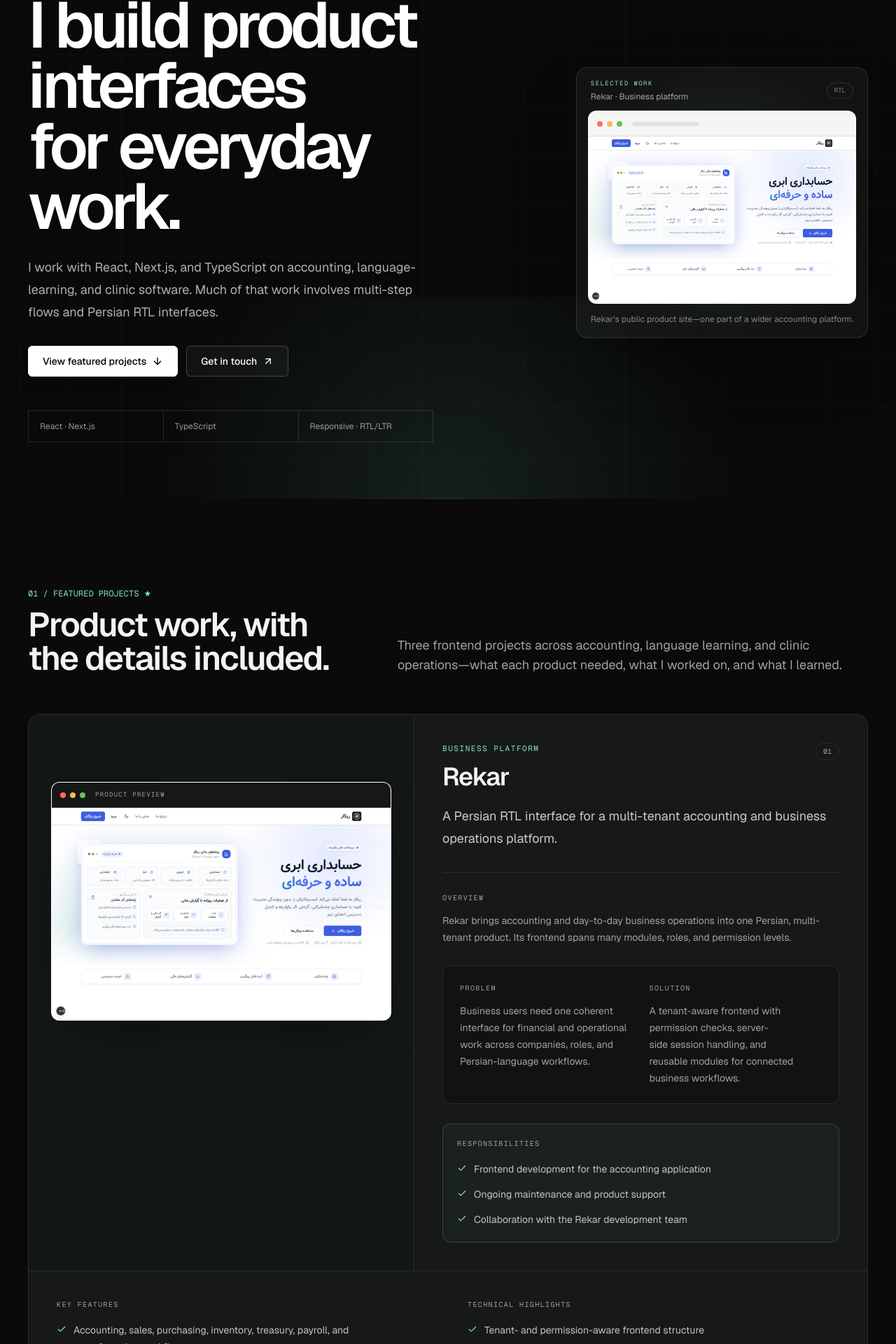
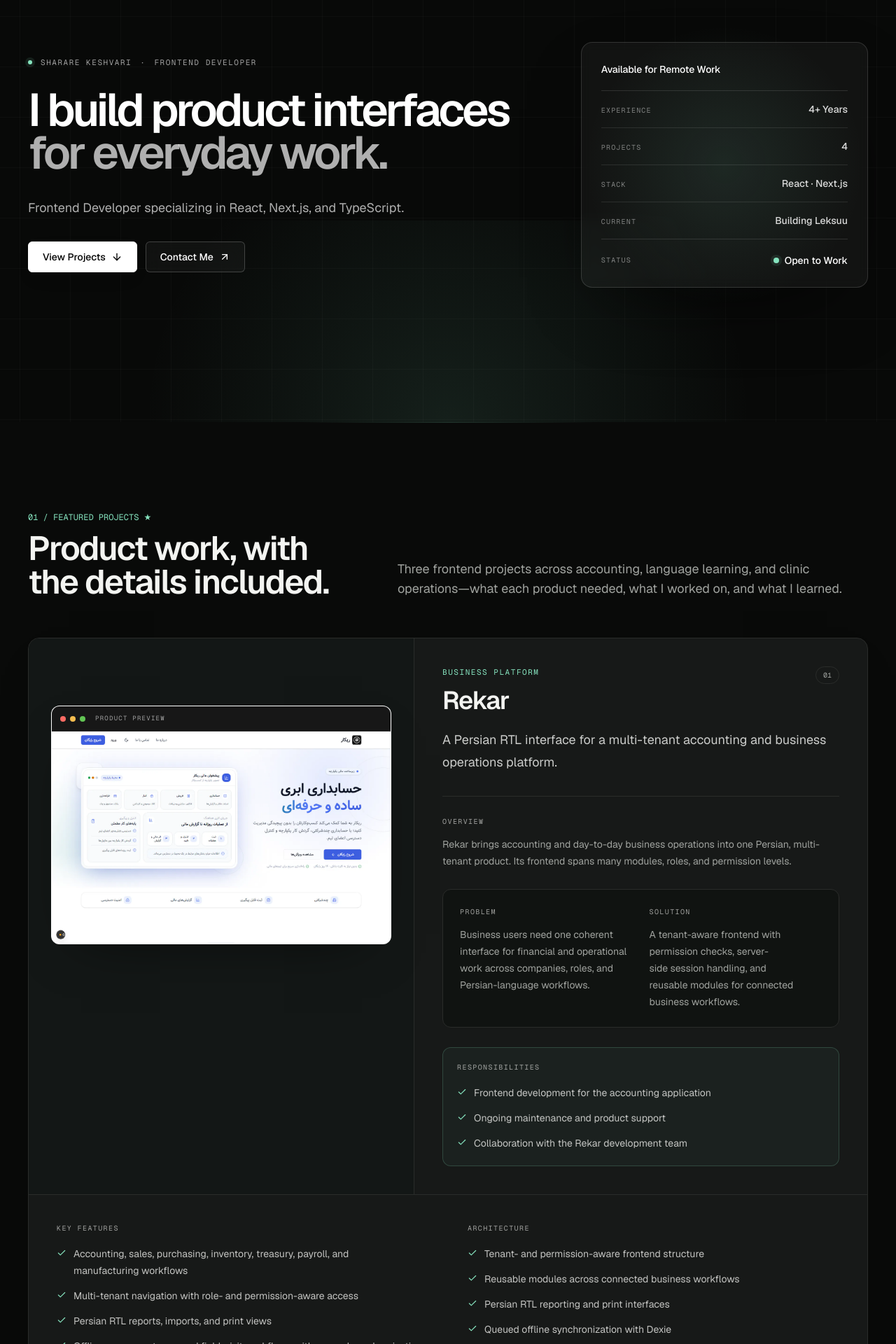
Before and after one commit to shararekeshvari/shararekeshvari.github.io, a Next.js app: page / in a window 1280 px wide. Shown: the part 197-2117 px from the top of the page at 70% size. Built offline with nearby package versions, Linux system fonts and the light colour scheme; no server answers.

Commit message:
Polish portfolio recruiter experience

```diff
--- a/src/app/globals.css
+++ b/src/app/globals.css
@@ -172,7 +172,7 @@
   background-size: 72px 72px;
 }
 
-.hero-product-frame::before {
+.hero-summary-card::before {
   position: absolute;
   inset: -1.5rem;
   z-index: -1;
@@ -194,6 +194,18 @@
   background: linear-gradient(90deg, transparent, var(--accent), transparent);
   content: "";
   opacity: 0.2;
+}
+
+.experience-timeline::before {
+  position: absolute;
+  inset: 2.5rem auto 2.5rem 0.21875rem;
+  width: 1px;
+  background: var(--border);
+  content: "";
+}
+
+.hero-summary-row {
+  transition: padding 220ms cubic-bezier(0.22, 1, 0.36, 1);
 }
 
 .skill-card,
@@ -243,6 +255,10 @@
   .skill-card:hover,
   .experience-row:hover {
     background: color-mix(in srgb, var(--surface-raised) 78%, transparent);
+  }
+
+  .hero-summary-row:hover {
+    padding-inline: 0.25rem;
   }
 
   .theme-icon:hover {
--- a/src/components/project-card.tsx
+++ b/src/components/project-card.tsx
@@ -129,8 +129,8 @@
           <CaseStudySection id={`${project.id}-features`} label="Key features">
             <DetailList items={project.features} />
           </CaseStudySection>
-          <CaseStudySection id={`${project.id}-technical-highlights`} label="Technical highlights">
-            <DetailList items={project.technicalHighlights} />
+          <CaseStudySection id={`${project.id}-architecture`} label="Architecture">
+            <DetailList items={project.architecture} />
           </CaseStudySection>
         </div>
 
@@ -151,9 +151,9 @@
           </CaseStudySection>
         </div>
 
-        <div className="mt-8 flex flex-col gap-6 border-t border-border pt-7 lg:flex-row lg:items-end lg:justify-between">
-          <div>
-            <p className="case-study-label">Stack</p>
+        <div className="mt-8 grid gap-6 border-t border-border pt-7 lg:grid-cols-[minmax(0,1.2fr)_minmax(18rem,0.8fr)]">
+          <section aria-labelledby={`${project.id}-tech-stack`}>
+            <h4 id={`${project.id}-tech-stack`} className="case-study-label">Tech stack</h4>
             <ul className="mt-3 flex flex-wrap gap-2" aria-label={`${project.title} technologies`}>
               {project.tech.map((item) => (
                 <li key={item} className="rounded-md border border-border bg-background/45 px-2.5 py-1 font-mono text-[11px] text-muted">
@@ -161,11 +161,14 @@
                 </li>
               ))}
             </ul>
-          </div>
+          </section>
 
-          <div className="flex flex-wrap items-center gap-x-4 gap-y-3">
+          <div className="grid gap-px overflow-hidden rounded-lg border border-border bg-border sm:grid-cols-2 lg:grid-cols-1 xl:grid-cols-2">
+            <section aria-labelledby={`${project.id}-live-demo`} className="bg-surface-raised p-4">
+              <h4 id={`${project.id}-live-demo`} className="case-study-label">Live demo</h4>
+              <div className="mt-3">
                 {project.liveUrl && project.liveLabel ? (
-              <a href={project.liveUrl} target="_blank" rel="noopener noreferrer" className={buttonVariants({ variant: "secondary" })}>
+                  <a href={project.liveUrl} target="_blank" rel="noopener noreferrer" className={buttonVariants({ variant: "ghost" })}>
                     {project.liveLabel}
                     <ArrowUpRight aria-hidden="true" size={16} />
                     <span className="sr-only"> (opens in a new tab)</span>
@@ -176,7 +179,12 @@
                     {project.liveNote}
                   </span>
                 )}
+              </div>
+            </section>
 
+            <section aria-labelledby={`${project.id}-github`} className="bg-surface-raised p-4">
+              <h4 id={`${project.id}-github`} className="case-study-label">GitHub</h4>
+              <div className="mt-3">
                 {project.sourceUrl ? (
                   <a href={project.sourceUrl} target="_blank" rel="noopener noreferrer" className={buttonVariants({ variant: "ghost" })}>
                     <Code2 aria-hidden="true" size={16} />
@@ -190,6 +198,8 @@
                   </span>
                 )}
               </div>
+            </section>
+          </div>
         </div>
       </div>
     </article>
--- a/src/components/sections/about-section.tsx
+++ b/src/components/sections/about-section.tsx
@@ -7,19 +7,24 @@
 
 const workingNotes = [
   {
-    title: "The work I’m drawn to",
+    title: "Start with the task",
     description:
-      "Products people return to often, especially when a clearer interface can make a complicated task easier to follow.",
+      "I look at what someone is trying to finish, the steps involved, and the states that could interrupt them before I think about components.",
   },
   {
-    title: "How I approach it",
+    title: "Build for change",
     description:
-      "I break a workflow into states and reusable patterns, then check the details across screen sizes and text directions.",
+      "I use reusable patterns to keep a product consistent as features grow, then test the details across screen sizes and text directions.",
   },
   {
-    title: "The team I’m looking for",
+    title: "Work in context",
     description:
-      "A product team where I can contribute to real work, learn from experienced engineers, and keep strengthening my frontend fundamentals.",
+      "I value the context that comes from working with a development team across delivery, maintenance, and product support.",
+  },
+  {
+    title: "Why frontend",
+    description:
+      "I enjoy the point where structure becomes something useful: clear feedback, predictable behavior, and an interface people can rely on.",
   },
 ] as const;
 
@@ -35,7 +40,7 @@
           <SectionHeading
             id="about-heading"
             index="04 / ABOUT"
-            title="A little more about how I work."
+            title="How I think about the work."
           />
         </Reveal>
 
@@ -55,21 +60,27 @@
           <Reveal delay={0.06}>
             <div className="max-w-3xl space-y-6 text-lg leading-8 text-foreground/84 sm:text-xl sm:leading-9">
               <p>
-                I’m a Frontend Developer and Information Technology student. I learned
-                the work inside a product team: first as an intern at Rekar, then as a
-                member of its software development team.
+                I’m a Frontend Developer and Information Technology student. I started
+                at Rekar as an intern and moved into the software development team,
+                where most of my learning has happened inside products people use for
+                day-to-day work.
               </p>
               <p className="text-muted">
-                Most of my experience has been with products that have a lot of moving
-                parts—roles, permissions, multi-step flows, and both RTL and LTR layouts.
-                I like finding a structure that makes those interfaces easier to use and
-                easier to maintain.
+                I tend to start with the workflow, not the component. I look at what the
+                user is trying to finish, what can go wrong along the way, and what must
+                stay clear when the screen gets smaller or the interface changes
+                direction.
+              </p>
+              <p className="text-muted">
+                I’m looking for a product team where I can contribute to real work,
+                learn from experienced engineers, and keep building stronger frontend
+                judgment.
               </p>
             </div>
           </Reveal>
         </div>
 
-        <div className="mt-16 grid border-l border-t border-border md:grid-cols-3">
+        <div className="mt-16 grid border-l border-t border-border sm:grid-cols-2 lg:grid-cols-4">
           {workingNotes.map((note, index) => (
             <Reveal key={note.title} className="h-full" delay={index * 0.05}>
               <article className="h-full border-b border-r border-border p-6 sm:p-7">
--- a/src/components/sections/experience-section.tsx
+++ b/src/components/sections/experience-section.tsx
@@ -22,13 +22,13 @@
           />
         </Reveal>
 
-        <div className="mt-14 border-t border-border">
+        <div className="experience-timeline relative mt-14 border-t border-border">
           {experiences.map((item, index) => (
             <Reveal key={`${item.company}-${item.startDate}`} delay={index * 0.04}>
               <article className="experience-row grid gap-7 border-b border-border py-8 md:grid-cols-[0.8fr_1.4fr] md:gap-12 md:py-10">
                 <div className="flex gap-4">
                   <span
-                    className="mt-2 size-2 shrink-0 rounded-full bg-accent ring-4 ring-accent/12"
+                    className="experience-dot relative z-10 mt-2 size-2 shrink-0 rounded-full bg-accent ring-4 ring-background"
                     aria-hidden="true"
                   />
                   <div>
--- a/src/components/sections/hero-section.tsx
+++ b/src/components/sections/hero-section.tsx
@@ -1,14 +1,17 @@
 import { ArrowDown, ArrowUpRight } from "lucide-react";
-import Image from "next/image";
 import Link from "next/link";
 
 import { Reveal } from "@/components/reveal";
 import { buttonVariants } from "@/components/ui/button";
 import { Container } from "@/components/ui/container";
-import { projects } from "@/data/portfolio";
 import { cn } from "@/lib/utils";
 
-const featuredProject = projects[0];
+const professionalSummary = [
+  { label: "Experience", value: "4+ Years" },
+  { label: "Projects", value: "4" },
+  { label: "Stack", value: "React · Next.js" },
+  { label: "Current", value: "Building Leksuu" },
+] as const;
 
 export function HeroSection() {
   return (
@@ -22,26 +25,28 @@
         aria-hidden="true"
       />
 
-      <Container className="relative grid items-center gap-14 pb-16 pt-32 lg:grid-cols-[minmax(0,1.02fr)_minmax(28rem,0.98fr)] lg:gap-16 lg:pb-20 lg:pt-36">
+      <Container className="relative grid items-center gap-14 pb-16 pt-32 lg:pb-20 lg:pt-36 xl:grid-cols-[minmax(0,1.15fr)_minmax(22rem,0.65fr)] xl:gap-16">
         <div className="max-w-3xl">
           <Reveal initiallyVisible>
             <p className="mb-7 flex items-center gap-3 font-mono text-[11px] uppercase tracking-[0.14em] text-white/62">
-              <span className="size-1.5 rounded-full bg-[#86e4bf] shadow-[0_0_0_4px_rgba(134,228,191,0.1)]" aria-hidden="true" />
-              Sharare Keshvari · Frontend Developer
+              <span
+                className="size-1.5 rounded-full bg-[#86e4bf] shadow-[0_0_0_4px_rgba(134,228,191,0.1)]"
+                aria-hidden="true"
+              />
+              Sharare Keshvari <span aria-hidden="true">·</span> Frontend Developer
             </p>
             <h1
               id="hero-heading"
-              className="max-w-3xl text-[clamp(3.35rem,7.2vw,6.8rem)] font-semibold leading-[0.94] tracking-[-0.058em] text-balance"
+              className="max-w-4xl text-[clamp(3.25rem,5.7vw,4.1rem)] font-semibold leading-[0.94] tracking-[-0.058em] text-balance"
             >
-              I build product interfaces for everyday work.
+              I build product interfaces
+              <span className="block text-white/68">for everyday work.</span>
             </h1>
           </Reveal>
 
           <Reveal initiallyVisible>
-            <p className="mt-7 max-w-2xl text-base leading-7 text-white/68 sm:text-lg sm:leading-8">
-              I work with React, Next.js, and TypeScript on accounting,
-              language-learning, and clinic software. Much of that work involves
-              multi-step flows and Persian RTL interfaces.
+            <p className="mt-8 max-w-xl text-base leading-7 text-white/68 sm:text-lg sm:leading-8">
+              Frontend Developer specializing in React, Next.js, and TypeScript.
             </p>
           </Reveal>
 
@@ -53,7 +58,7 @@
                 "border-white bg-white text-black hover:bg-white/88",
               )}
             >
-              View featured projects
+              View Projects
               <ArrowDown aria-hidden="true" size={16} />
             </Link>
             <Link
@@ -63,58 +68,50 @@
                 "border-white/20 bg-white/[0.04] text-white hover:border-white/40 hover:bg-white/[0.08]",
               )}
             >
-              Get in touch
+              Contact Me
               <ArrowUpRight aria-hidden="true" size={16} />
             </Link>
           </Reveal>
-
-          <Reveal initiallyVisible className="mt-12">
-            <ul className="grid max-w-2xl grid-cols-2 border-l border-t border-white/12 text-xs text-white/58 sm:grid-cols-3">
-              <li className="border-b border-r border-white/12 px-4 py-3.5">React · Next.js</li>
-              <li className="border-b border-r border-white/12 px-4 py-3.5">TypeScript</li>
-              <li className="col-span-2 border-b border-r border-white/12 px-4 py-3.5 sm:col-span-1">
-                Responsive · RTL/LTR
-              </li>
-            </ul>
-          </Reveal>
         </div>
 
-        <Reveal initiallyVisible className="relative lg:justify-self-end">
-          <div className="hero-product-frame relative mx-auto max-w-xl rounded-2xl border border-white/12 bg-white/[0.045] p-3 shadow-[0_40px_120px_-55px_rgba(0,0,0,0.95)] backdrop-blur-sm sm:p-4">
-            <div className="mb-3 flex items-center justify-between px-1">
-              <div>
-                <p className="font-mono text-[9px] uppercase tracking-[0.16em] text-[#86e4bf]">
-                  Selected work
-                </p>
-                <p className="mt-1 text-xs text-white/62">{featuredProject.title} · {featuredProject.category}</p>
-              </div>
-              <span className="rounded-full border border-white/12 px-2.5 py-1 font-mono text-[9px] text-white/48">
-                RTL
+        <Reveal initiallyVisible className="relative w-full max-w-xl xl:justify-self-end">
+          <aside
+            aria-label="Professional summary"
+            className="hero-summary-card relative rounded-2xl border border-white/14 bg-white/[0.045] p-5 shadow-[0_40px_120px_-55px_rgba(0,0,0,0.95)] backdrop-blur-sm sm:p-7"
+          >
+            <div className="border-b border-white/12 pb-5">
+              <p className="text-sm font-medium tracking-[-0.01em] text-white">
+                Available for Remote Work
+              </p>
+            </div>
+
+            <dl className="divide-y divide-white/10">
+              {professionalSummary.map((item) => (
+                <div
+                  key={item.label}
+                  className="hero-summary-row grid grid-cols-[minmax(6rem,0.72fr)_minmax(0,1fr)] items-baseline gap-4 py-4"
+                >
+                  <dt className="font-mono text-[10px] uppercase tracking-[0.12em] text-white/46">
+                    {item.label}
+                  </dt>
+                  <dd className="text-right text-sm font-medium text-white/84">{item.value}</dd>
+                </div>
+              ))}
+            </dl>
+
+            <div className="flex items-center justify-between gap-4 border-t border-white/12 pt-5">
+              <span className="font-mono text-[10px] uppercase tracking-[0.12em] text-white/46">
+                Status
+              </span>
+              <span className="inline-flex items-center gap-2 text-sm font-medium text-white">
+                <span
+                  className="size-2 rounded-full bg-[#86e4bf] shadow-[0_0_0_4px_rgba(134,228,191,0.1)]"
+                  aria-hidden="true"
+                />
+                Open to Work
               </span>
             </div>
-            <div className="overflow-hidden rounded-xl border border-white/10 bg-white">
-              <div className="flex h-9 items-center gap-1.5 border-b border-black/10 bg-neutral-100 px-3">
-                <span className="size-2 rounded-full bg-[#ff6b64]" aria-hidden="true" />
-                <span className="size-2 rounded-full bg-[#f6bd4f]" aria-hidden="true" />
-                <span className="size-2 rounded-full bg-[#62c554]" aria-hidden="true" />
-                <span className="ml-2 h-1.5 w-24 rounded-full bg-black/8" aria-hidden="true" />
-              </div>
-              <div className="relative aspect-[8/5] overflow-hidden bg-white">
-                <Image
-                  src={featuredProject.image}
-                  alt={featuredProject.imageAlt}
-                  fill
-                  priority
-                  fetchPriority="high"
-                  sizes="(min-width: 1280px) 520px, (min-width: 1024px) 42vw, calc(100vw - 3.5rem)"
-                  className="object-contain"
-                />
-              </div>
-            </div>
-            <p className="px-1 pt-3 text-xs leading-5 text-white/48">
-              Rekar’s public product site—one part of a wider accounting platform.
-            </p>
-          </div>
+          </aside>
         </Reveal>
       </Container>
     </section>
--- a/src/components/sections/skills-section.tsx
+++ b/src/components/sections/skills-section.tsx
@@ -16,7 +16,7 @@
             id="skills-heading"
             index="03 / SKILLS"
             title="How I build frontend products."
-            description="Grouped by the work they help me do—not by a long list of logos."
+            description="Six areas that describe the work I can take on and the tools I use to do it."
           />
         </Reveal>
 
@@ -28,7 +28,7 @@
                   <span className={`skill-dot skill-dot-${group.tone}`} aria-hidden="true" />
                   <h3 className="text-base font-semibold tracking-tight">{group.title}</h3>
                 </div>
-                <p className="mt-4 min-h-12 text-sm leading-6 text-muted">{group.description}</p>
+                <p className="mt-4 min-h-12 text-sm leading-6 text-muted">{group.capability}</p>
                 <ul className="mt-6 flex flex-wrap gap-2" aria-label={`${group.title} skills`}>
                   {group.skills.map((skill) => (
                     <li
--- a/src/data/portfolio.ts
+++ b/src/data/portfolio.ts
@@ -11,37 +11,37 @@
 export const skillGroups = [
   {
     title: "Languages & foundations",
-    description: "The browser fundamentals I rely on before reaching for a library.",
+    capability: "The browser fundamentals I rely on before reaching for a library.",
     skills: ["JavaScript", "TypeScript", "HTML5", "CSS3"],
     tone: "blue",
   },
   {
     title: "React applications",
-    description: "Reusable components and practical state handling for maintainable product UI.",
+    capability: "Reusable components and practical state handling for maintainable product UI.",
     skills: ["React", "Next.js", "React Query", "Reusable Components"],
     tone: "mint",
   },
   {
     title: "Interface engineering",
-    description: "Responsive UI and component primitives that work across RTL and LTR layouts.",
+    capability: "Responsive UI and component primitives that work across RTL and LTR layouts.",
     skills: ["Tailwind CSS", "Responsive Design", "Radix UI", "Shadcn UI", "RTL/LTR Interfaces"],
     tone: "amber",
   },
   {
     title: "Data & integration",
-    description: "Connecting screens to APIs, live updates, validation, and offline-aware data.",
+    capability: "Connecting screens to APIs, live updates, validation, and offline-aware data.",
     skills: ["REST APIs", "Axios", "WebSocket", "Zod", "Dexie"],
     tone: "coral",
   },
   {
     title: "Services & localization",
-    description: "Authentication, backend services, and locale-aware routing in product interfaces.",
+    capability: "Authentication, backend services, and locale-aware routing in product interfaces.",
     skills: ["Clerk", "Convex", "next-intl"],
     tone: "violet",
   },
   {
     title: "Design & collaboration",
-    description: "The tools I use to move from design context to reviewed, maintainable code.",
+    capability: "The tools I use to move from design context to reviewed, maintainable code.",
     skills: ["Figma", "Git", "GitHub"],
     tone: "blue",
   },
@@ -101,8 +101,8 @@
     startDate: "2024",
     description: "I worked on Narkhin’s frontend in a part-time role for one year.",
     responsibilities: [
-      "Built and maintained frontend areas of the product.",
-      "Collaborated with members of the Rekar development team during the engagement.",
+      "Maintained frontend areas of the product throughout the engagement.",
+      "Worked with members of the Rekar development team during the engagement.",
     ],
   },
 ] as const;
@@ -118,7 +118,7 @@
   readonly solution: string;
   readonly responsibilities: readonly string[];
   readonly features: readonly string[];
-  readonly technicalHighlights: readonly string[];
+  readonly architecture: readonly string[];
   readonly challenge: string;
   readonly lesson: string;
   readonly tech: readonly string[];
@@ -156,7 +156,7 @@
       "Persian RTL reports, imports, and print views",
       "Offline-aware customer and field-visit workflows with queued synchronization",
     ],
-    technicalHighlights: [
+    architecture: [
       "Tenant- and permission-aware frontend structure",
       "Reusable modules across connected business workflows",
       "Persian RTL reporting and print interfaces",
@@ -197,7 +197,7 @@
       "Tutoring, group classes, homework, and learner progress flows",
       "Content administration and an installable PWA shell with an offline fallback",
     ],
-    technicalHighlights: [
+    architecture: [
       "Locale-based routing for three languages",
       "Shared interface patterns across RTL and LTR layouts",
       "Translation handling with next-intl",
@@ -237,7 +237,7 @@
       "Live clinic queue updates through a reconnecting WebSocket flow",
       "Billing, inventory, laboratory, reporting, and Persian date and currency handling",
     ],
-    technicalHighlights: [
+    architecture: [
       "Typed API client layer",
       "Role-aware staff workflows",
       "Reconnecting WebSocket updates for the clinic queue",
```
Also changed, not shown: 1 other file (tests, documents, lock files or other folders). Lines whose indentation alone changed are shown as unchanged.
